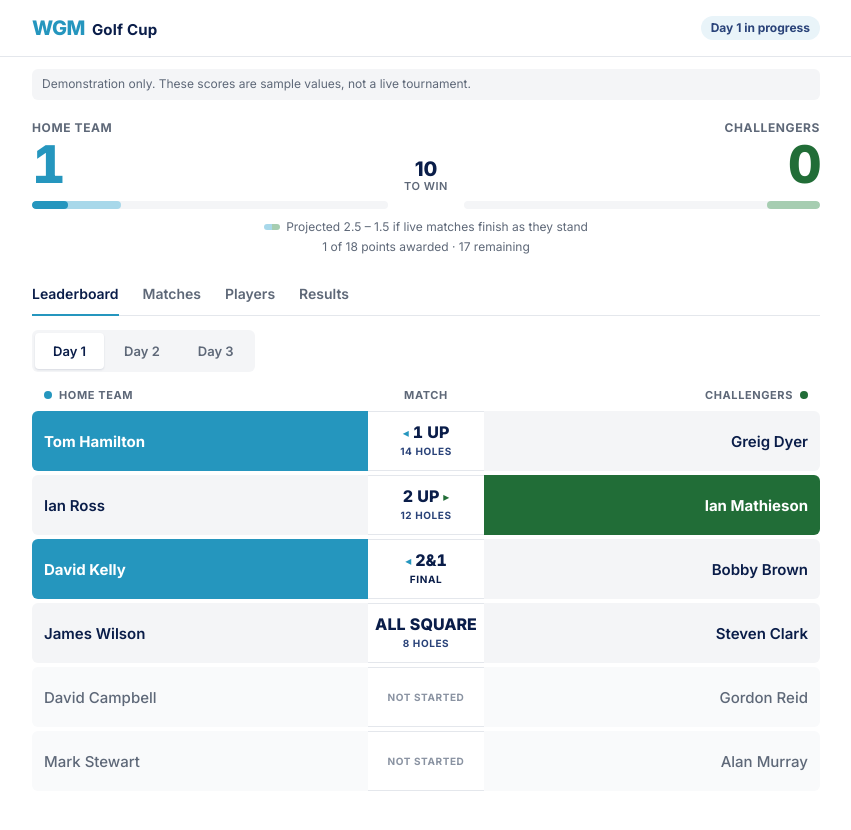
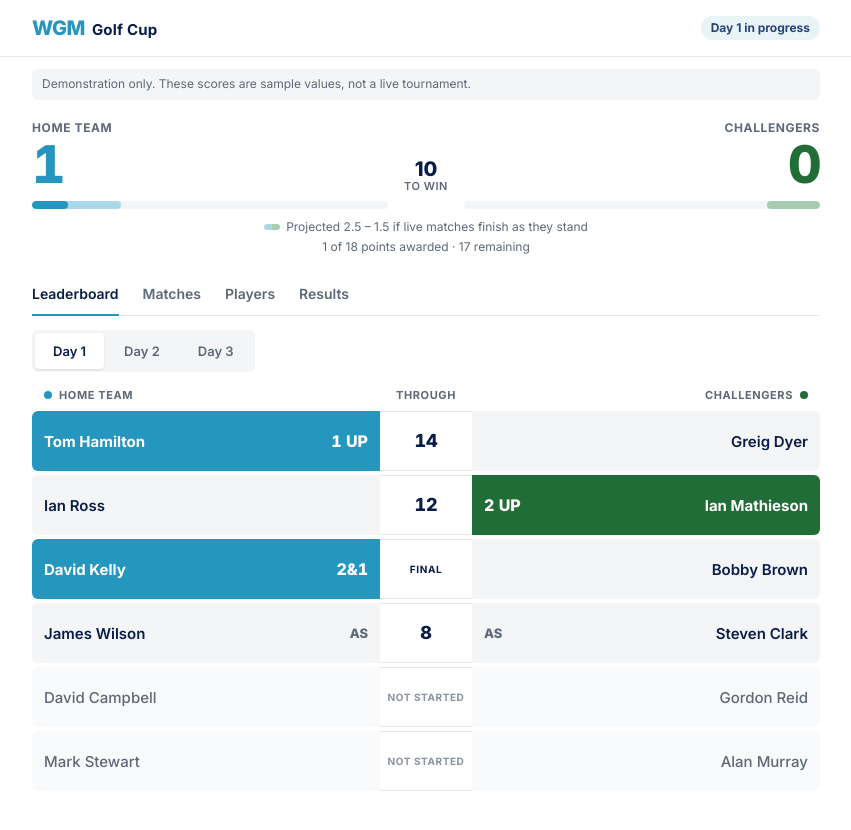
Before and after one commit to tamhamful/wgm-golf-cup, a React (Vite) app: page / in a window 1280 px wide. Shown: the top 830 px of the page, without its empty margins (214-1065 px from the left). Built offline with nearby package versions, Linux system fonts and the light colour scheme.

Commit message:
Leaderboard: Through column shows holes, score sits in leader's box

```diff
--- a/src/App.css
+++ b/src/App.css
@@ -283,7 +283,7 @@
 .match-board-header,
 .match-row {
   display: grid;
-  grid-template-columns: minmax(0, 1fr) 116px minmax(0, 1fr);
+  grid-template-columns: minmax(0, 1fr) 92px minmax(0, 1fr);
 }
 
 .match-board-header {
@@ -345,6 +345,7 @@
 .match-player {
   display: flex;
   align-items: center;
+  gap: 10px;
   min-width: 0;
   padding: 10px 12px;
   background: var(--surface-soft);
@@ -365,6 +366,29 @@
 .match-player-name {
   min-width: 0;
   overflow-wrap: anywhere;
+}
+
+/* Match score sits on the inner edge of the box, next to the centre column. */
+.match-score {
+  flex: 0 0 auto;
+  font-size: 16px;
+  font-weight: 800;
+  white-space: nowrap;
+  font-variant-numeric: tabular-nums;
+}
+
+.match-player-home .match-score {
+  margin-left: auto;
+}
+
+.match-player-challengers .match-score {
+  margin-right: auto;
+}
+
+/* "AS" when all square: shown on both sides, not highlighted. */
+.match-player:not(.is-leading) .match-score {
+  color: var(--muted);
+  font-size: 13px;
 }
 
 .match-player.is-leading {
@@ -392,27 +416,12 @@
   text-align: center;
 }
 
-.match-position {
-  display: flex;
-  align-items: center;
-  gap: 4px;
+.match-through {
   color: var(--wgm-navy);
-  font-size: 16px;
+  font-size: 18px;
   font-weight: 800;
-  line-height: 1.1;
+  line-height: 1;
   font-variant-numeric: tabular-nums;
-}
-
-.lead-arrow {
-  font-size: 12px;
-}
-
-.match-player-home.is-leading ~ .match-centre .lead-arrow {
-  color: var(--wgm-blue);
-}
-
-.match-player-home:not(.is-leading) ~ .match-centre .lead-arrow {
-  color: var(--wgm-green);
 }
 
 .match-detail {
@@ -420,10 +429,6 @@
   font-size: 10px;
   font-weight: 700;
   letter-spacing: 0.6px;
-}
-
-.match-detail.is-live {
-  color: var(--wgm-blue-2);
 }
 
 .match-not-started {
@@ -698,7 +703,7 @@
 
   .match-board-header,
   .match-row {
-    grid-template-columns: minmax(0, 1fr) 80px minmax(0, 1fr);
+    grid-template-columns: minmax(0, 1fr) 62px minmax(0, 1fr);
   }
 
   .match-board-header {
@@ -719,18 +724,22 @@
   }
 
   .match-player {
+    gap: 6px;
     padding: 8px;
     font-size: 13px;
     line-height: 1.25;
   }
 
-  .match-position {
-    gap: 2px;
-    font-size: 13px;
+  .match-score {
+    font-size: 14px;
   }
 
-  .lead-arrow {
-    font-size: 10px;
+  .match-player:not(.is-leading) .match-score {
+    font-size: 12px;
+  }
+
+  .match-through {
+    font-size: 16px;
   }
 
   .match-detail {
--- a/src/components/MatchBoard.jsx
+++ b/src/components/MatchBoard.jsx
@@ -2,12 +2,22 @@ import { describeMatch, STATUS } from '../lib/tournament.js'
 
 function MatchRow({ match, homePlayer, challengerPlayer, holesPerMatch }) {
   const view = describeMatch(match, holesPerMatch)
+  const started = view.status !== STATUS.NOT_STARTED
   const homeLeads = view.side === 'HOME'
   const challengersLead = view.side === 'CHALLENGERS'
+  const allSquare = started && !view.side
 
-  // Text alternative so the leader is not shown by colour alone.
+  // The score sits in the leader's box, on the edge next to the centre.
+  // When all square (or halved), "AS" shows on both sides.
+  const homeScore = homeLeads ? view.position : allSquare ? 'AS' : null
+  const challengerScore = challengersLead ? view.position : allSquare ? 'AS' : null
+
+  let centre = view.detail
+  if (view.status === STATUS.LIVE) centre = view.holesPlayed
+
+  // Text description for screen readers.
   let summary = `${homePlayer.name} v ${challengerPlayer.name}: not started`
-  if (view.status !== STATUS.NOT_STARTED) {
+  if (started) {
     const leaderName = homeLeads ? homePlayer.name : challengersLead ? challengerPlayer.name : null
     const verb = view.status === STATUS.COMPLETE ? 'won' : 'leads'
     summary = leaderName
@@ -17,30 +27,31 @@ function MatchRow({ match, homePlayer, challengerPlayer, holesPerMatch }) {
 
   return (
     <li className={`match-row status-${view.status.toLowerCase()}`} aria-label={summary}>
-      <div className={`match-player match-player-home ${homeLeads ? 'is-leading' : ''}`}>
+      <div
+        className={`match-player match-player-home ${homeLeads ? 'is-leading' : ''}`}
+        aria-hidden="true"
+      >
         <span className="match-player-name">{homePlayer.name}</span>
+        {homeScore && <span className="match-score">{homeScore}</span>}
       </div>
 
       <div className="match-centre" aria-hidden="true">
-        {view.position ? (
-          <>
-            <strong className="match-position">
-              {homeLeads && <span className="lead-arrow">◂</span>}
-              {view.position}
-              {challengersLead && <span className="lead-arrow">▸</span>}
-            </strong>
-            <span className={`match-detail ${view.status === STATUS.LIVE ? 'is-live' : ''}`}>
-              {view.detail}
-            </span>
-          </>
-        ) : (
-          <span className="match-detail match-not-started">{view.detail}</span>
-        )}
+        <span
+          className={
+            view.status === STATUS.LIVE
+              ? 'match-through'
+              : `match-detail ${view.status === STATUS.NOT_STARTED ? 'match-not-started' : ''}`
+          }
+        >
+          {centre}
+        </span>
       </div>
 
       <div
         className={`match-player match-player-challengers ${challengersLead ? 'is-leading' : ''}`}
+        aria-hidden="true"
       >
+        {challengerScore && <span className="match-score">{challengerScore}</span>}
         <span className="match-player-name">{challengerPlayer.name}</span>
       </div>
     </li>
@@ -52,7 +63,7 @@ export default function MatchBoard({ matches, teams, playersById, holesPerMatch
     <div className="match-board">
       <div className="match-board-header">
         <span className="board-team board-team-home">{teams.HOME.name}</span>
-        <span className="board-centre-label">Match</span>
+        <span className="board-centre-label">Through</span>
         <span className="board-team board-team-challengers">{teams.CHALLENGERS.name}</span>
       </div>
 
```
Also changed, not shown: src/lib/tournament.js.
